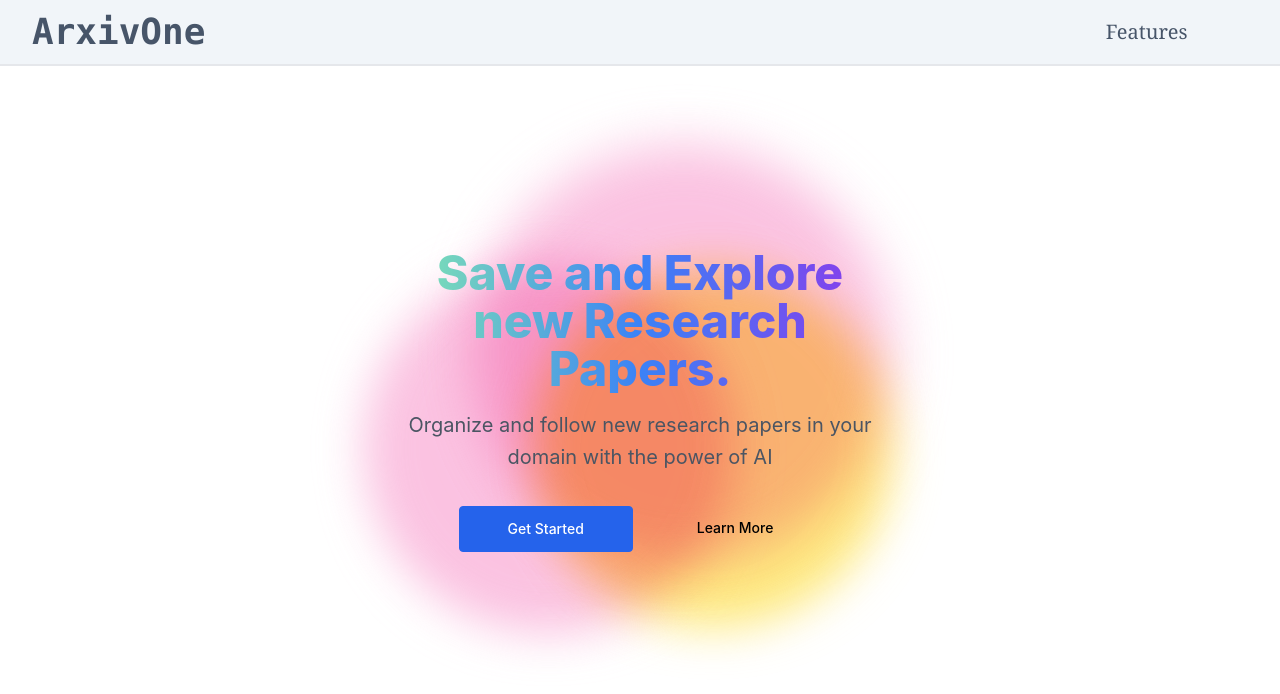
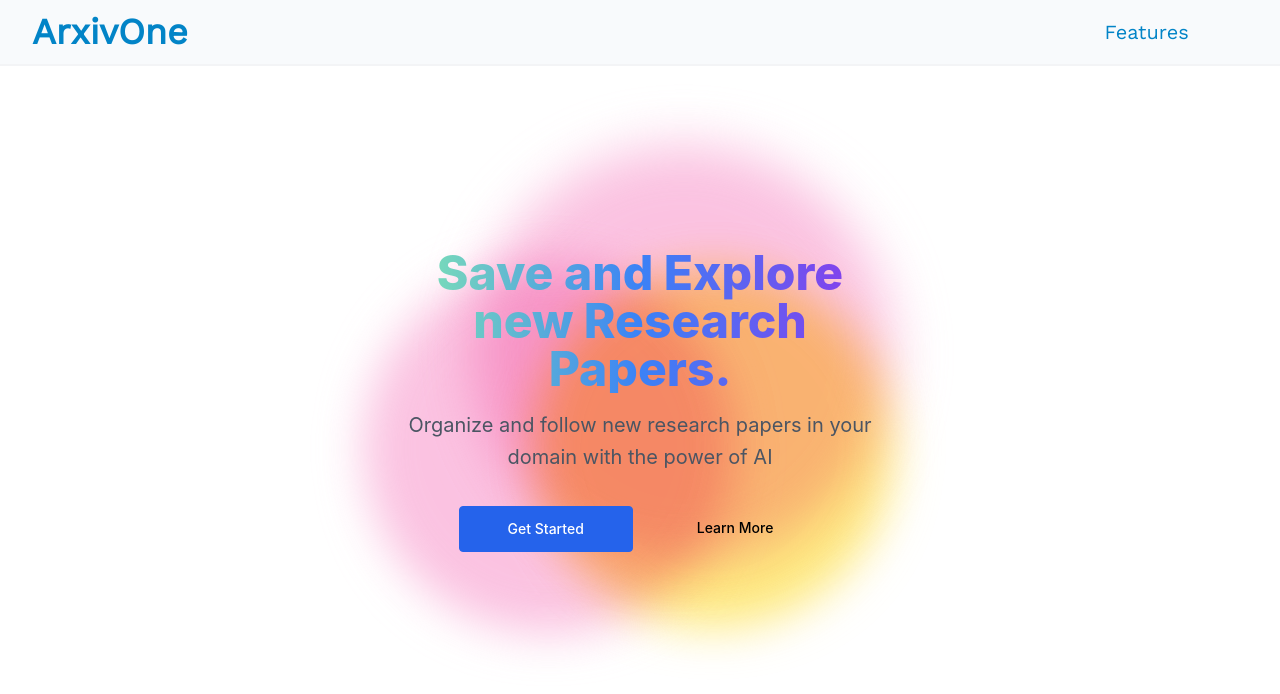
Before and after one commit to vatsalsaglani/ArxivOne, a Next.js app: page / in a window 1280 px wide. Shown: the top 694 px of the page. Built offline with nearby package versions, Linux system fonts and the light colour scheme; no server answers.

Commit message:
font and text-color changes

```diff
--- a/components/Navigation.js
+++ b/components/Navigation.js
@@ -8,21 +8,21 @@ export default function NavigationComponent() {
 
   return (
     <div className="flex-column flex">
-      <nav className="fixed flex w-full items-center justify-center border-b-2 border-b-gray-200 bg-slate-100 ">
+      <nav className="fixed flex w-full items-center justify-center border-b-2 border-b-gray-100 bg-slate-50 ">
         <div
           className={
             "container top-0  mx-auto flex h-16 w-full  flex-row items-center justify-between py-6 px-5 sm:px-6 lg:px-8"
           }
         >
-          <div className=" flex items-stretch justify-between text-slate-600">
-            <div className="text-justify font-mono text-4xl font-extrabold">
+          <div className=" flex items-stretch justify-between text-sky-600">
+            <div className="text-justify font-Work text-4xl font-extrabold">
               <Link href="/">
                 <a>ArxivOne</a>
               </Link>
             </div>
           </div>
-          <div className="z-1 hidden w-2/12 items-center justify-around space-x-4 text-slate-600 md:flex">
-            <div className="text-justify font-serif text-lg font-medium md:text-xl">
+          <div className="z-1 hidden w-2/12 items-center justify-around space-x-4 text-sky-600 md:flex">
+            <div className="text-justify font-Work text-lg font-medium md:text-xl">
               <Link href="/features">
                 <a>
                   <div>Features</div>
@@ -33,7 +33,7 @@ export default function NavigationComponent() {
           <div className={"-mr-2 flex flex-col md:hidden"}>
             <button
               type="button"
-              className=" inline-flex items-center justify-center rounded-md bg-slate-100 p-2 text-2xl font-extrabold text-slate-700 ring hover:bg-gray-800  hover:text-white focus:outline-none focus:ring-2 focus:ring-white focus:ring-offset-2 focus:ring-offset-gray-800"
+              className="inline-flex items-center justify-center rounded-md p-2 text-2xl font-extrabold text-sky-600 hover:shadow-lg hover:transition hover:ease-in-out"
               aria-controls="mobile-menu"
               aria-expanded="false"
               onClick={() => {
@@ -63,7 +63,7 @@ export default function NavigationComponent() {
               <Link href="/features">
                 <a
                   className={
-                    "block  rounded-md px-3 py-2 text-base font-medium text-black"
+                    "block  rounded-md px-3 py-2 text-base font-medium text-sky-600"
                   }
                 >
                   Features
```
